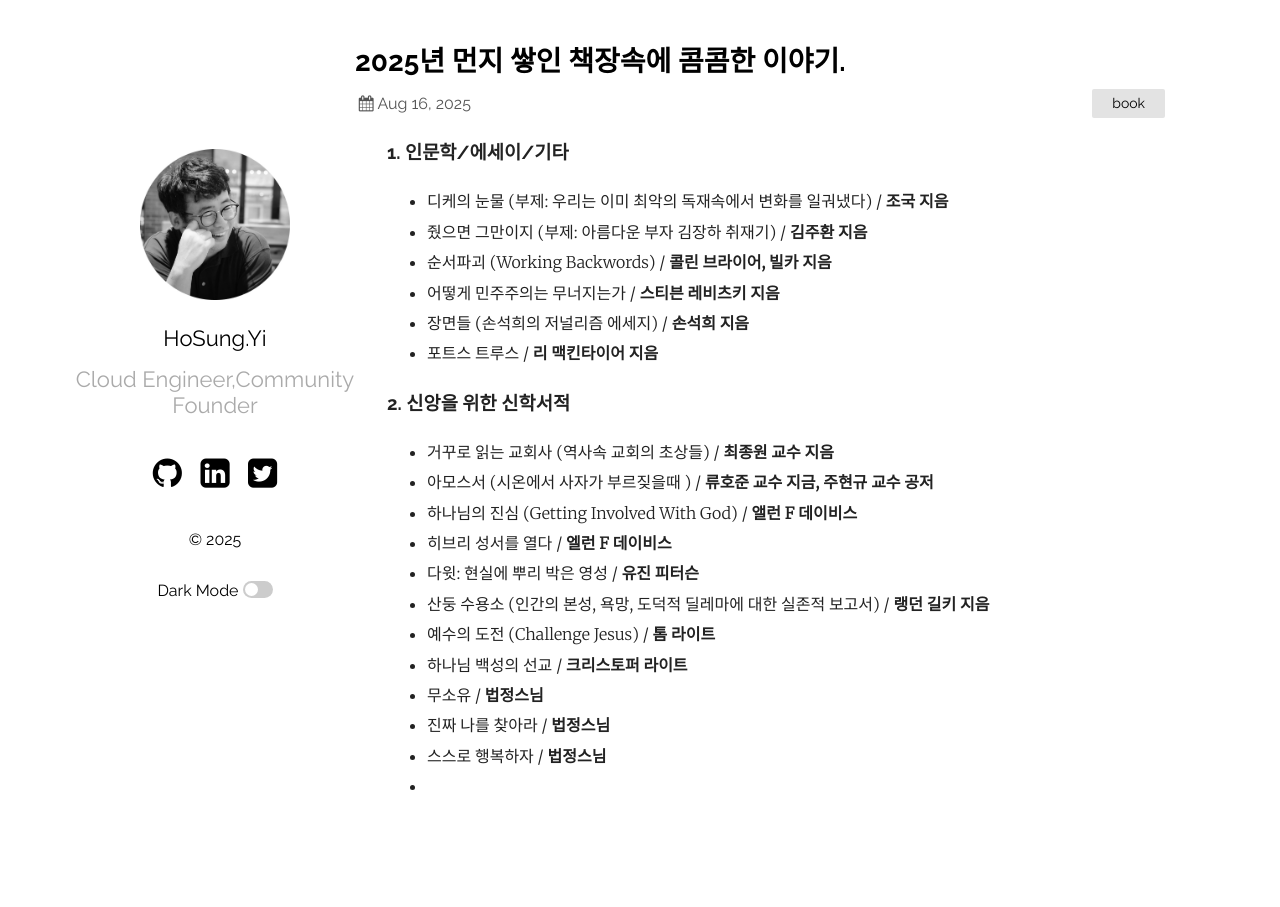
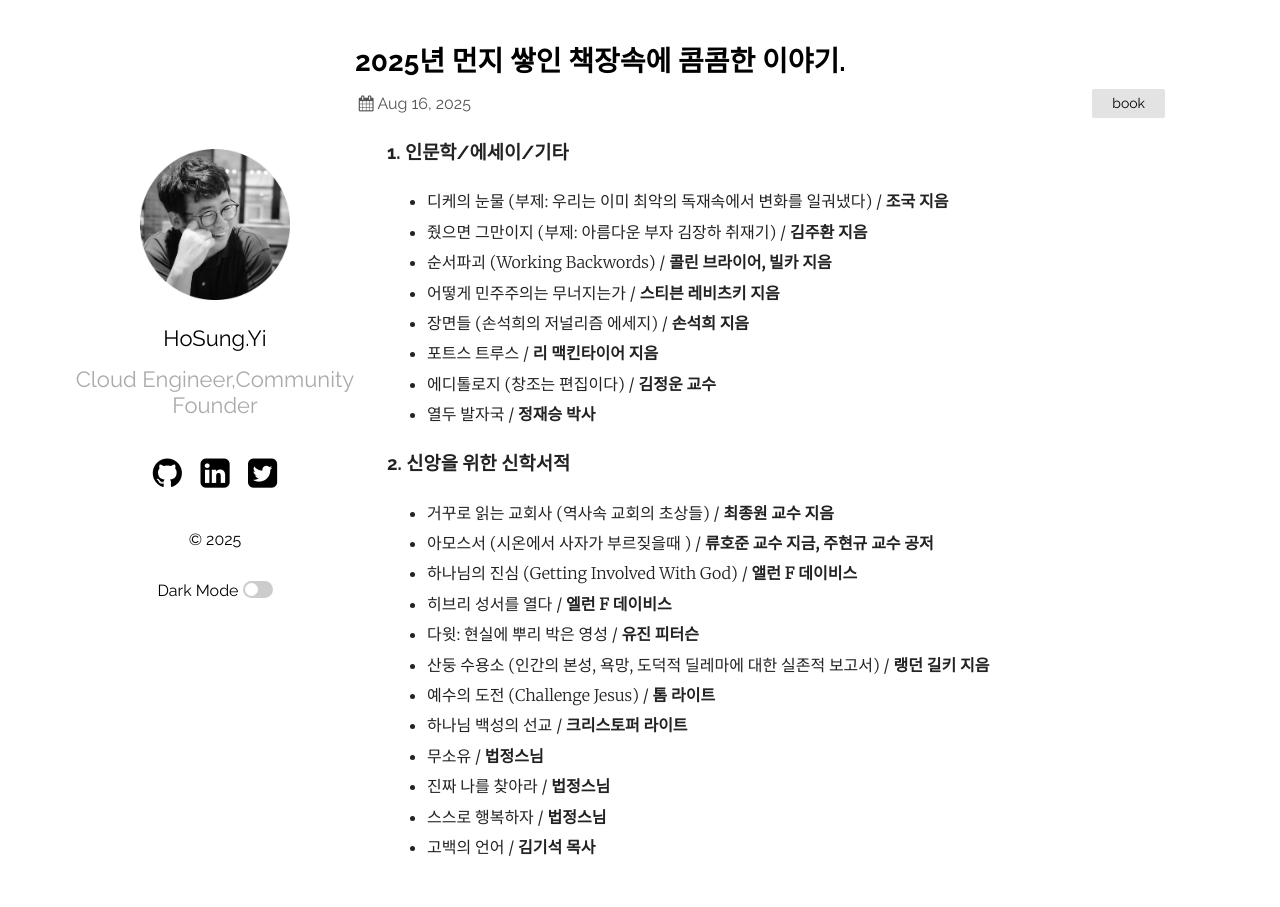
Before and after one commit to hslee77/hslee77.github.io, a Jekyll site: the page built from wiki/memo/2025-08-16-book.md, in a window 1280 px wide. Built offline with Jekyll 4.4.1, drawn with Linux system fonts in a browser that asks for light colours.

Commit message:
bookv2.8

```diff
--- a/wiki/memo/2025-08-16-book.md
+++ b/wiki/memo/2025-08-16-book.md
@@ -12,6 +12,8 @@ categories: [book]
 * 어떻게 민주주의는 무너지는가 / **스티븐 레비츠키 지음**
 * 장면들 (손석희의 저널리즘 에세지) / **손석희 지음**
 * 포트스 트루스 / **리 맥킨타이어 지음**
+* 에디톨로지 (창조는 편집이다) / **김정운 교수**
+* 열두 발자국 / **정재승 박사**
 
 ### 2. 신앙을 위한 신학서적
 
@@ -26,4 +28,4 @@ categories: [book]
 * 무소유 / **법정스님**
 * 진짜 나를 찾아라 / **법정스님**
 * 스스로 행복하자 / **법정스님**
-*
+* 고백의 언어 / **김기석 목사**
```
